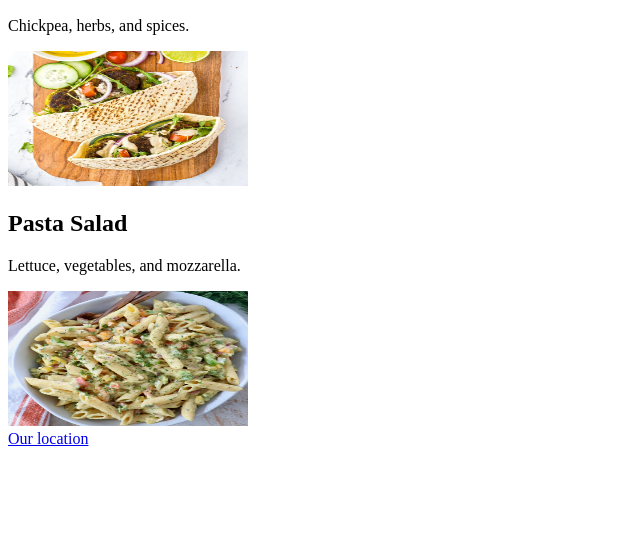
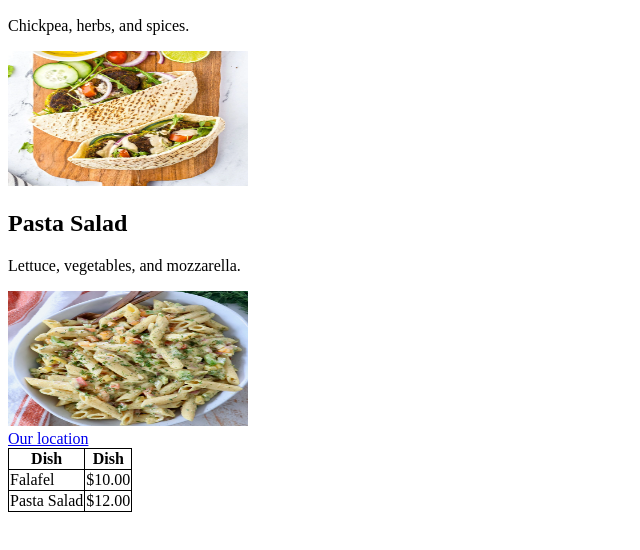
Before and after one commit to davidnguyen2022/META, a plain HTML site: page index.html in a window 1280 px wide. Shown: the part 110-660 px from the top of the page, without its empty margins (0-640 px from the left). Drawn offline with Linux system fonts and the light colour scheme.

Commit message:
my newest version

```diff
--- a/index.html
+++ b/index.html
@@ -13,5 +13,33 @@
         <img src = "pasta-salad.jpeg" width = "240" height = "135" alt = "A Pasta Salad">
         <br>
         <a href = "location.html">Our location</a>
+        <style>
+            table, th, td {
+                border: 1px solid black;
+                border-collapse: collapse;
+            }
+        </style>
+        <table>
+            <tr>
+                <th>Dish</th>
+                <th>Dish</th>
+            </tr>
+            <tr>
+                <td>Falafel</td>
+                <td>$10.00</td>
+            </tr>
+
+            <tr>
+                <td>Pasta Salad</td>
+                <td>$12.00</td>
+            </tr>
+
+
+
+
+
+
+
+        </table>
     </body>
 </html>
```
Also changed, not shown: Practice.html (+14 -0 lines).
